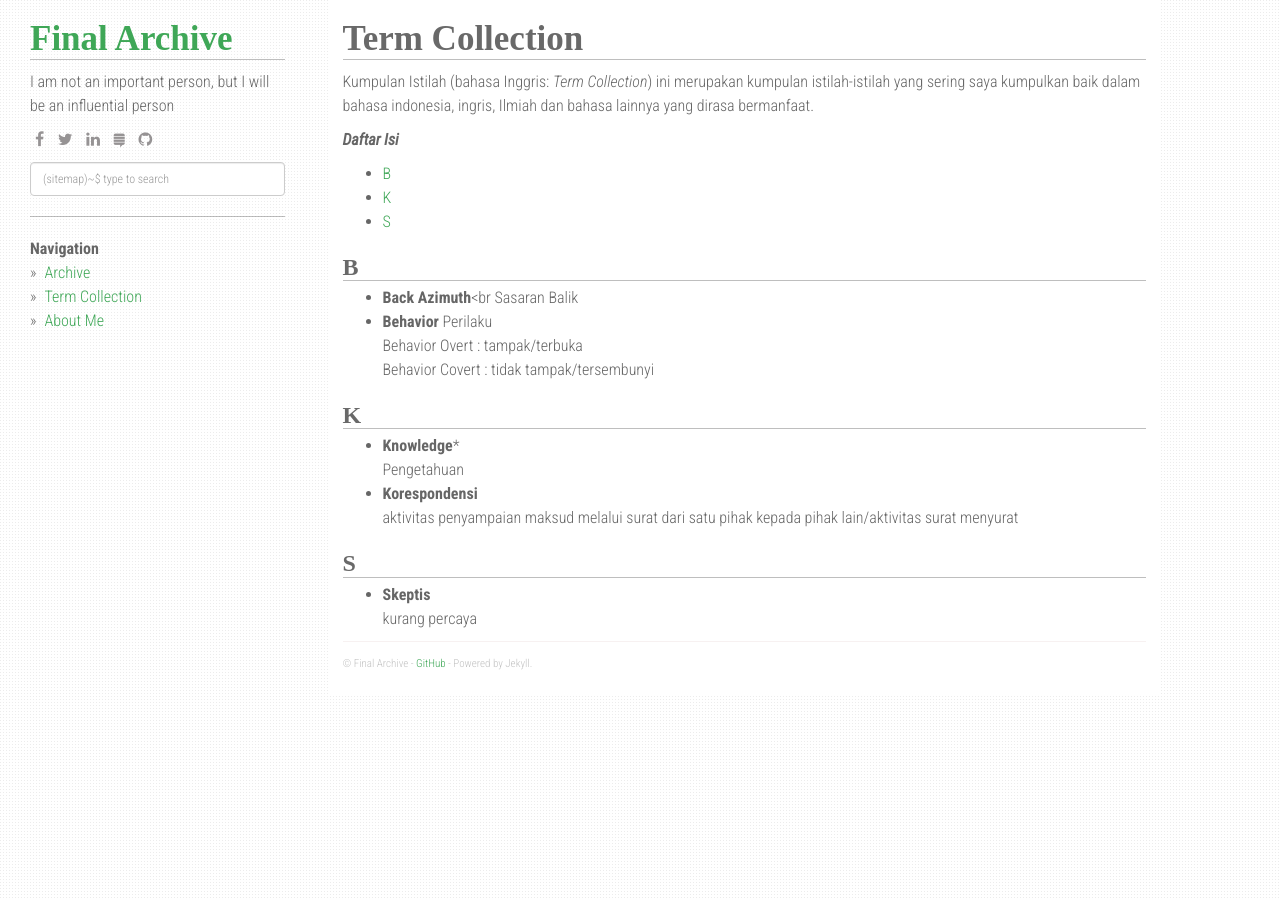
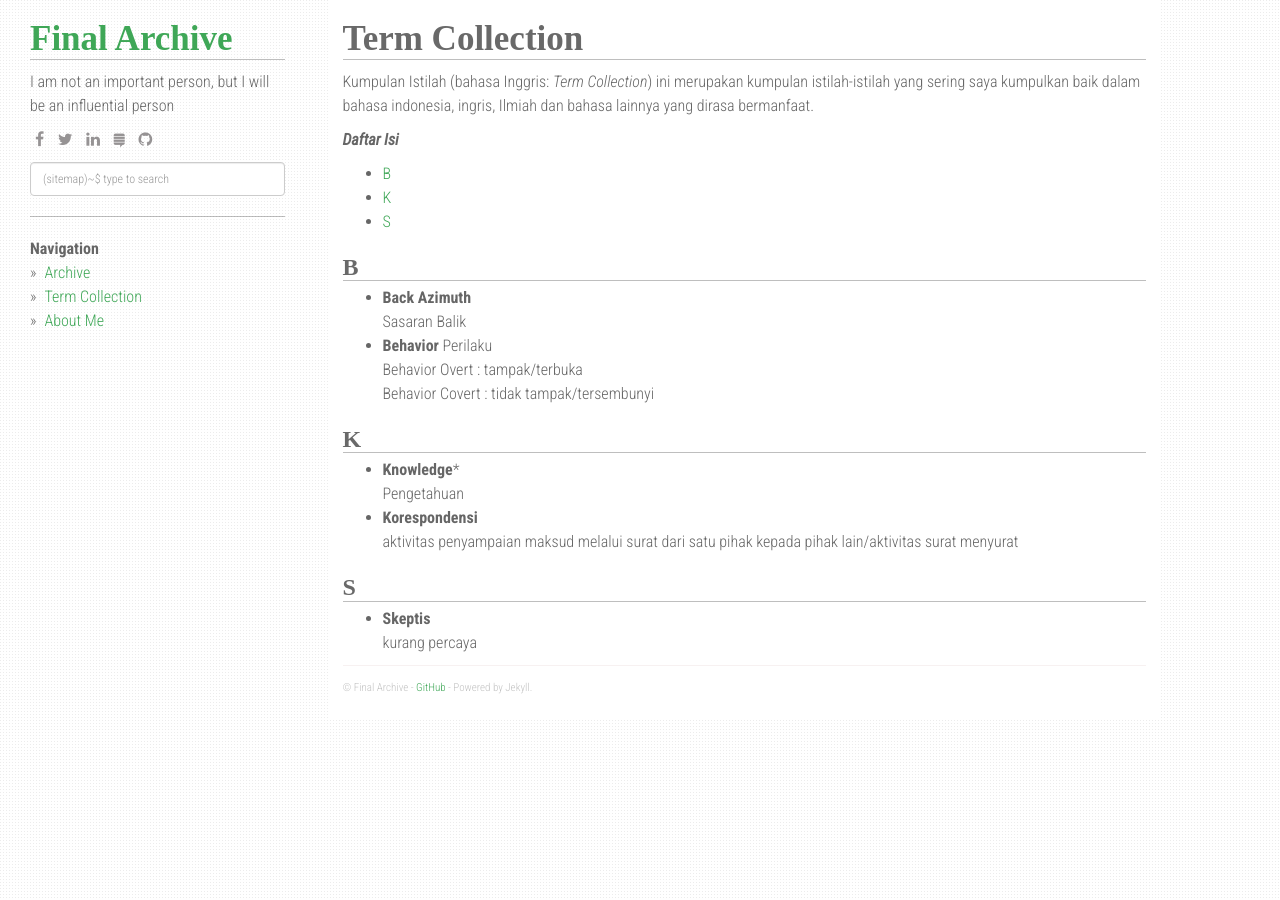
Before and after one commit to finalarchive/finalarchive.github.io, a Jekyll site: the page built from term.md, in a window 1280 px wide. Built offline with Jekyll 4.4.1, drawn with Linux system fonts in a browser that asks for light colours; nearby versions of some CDN libraries.

Commit message:
20201015

```diff
--- a/term.md
+++ b/term.md
@@ -13,7 +13,7 @@ Kumpulan Istilah (bahasa Inggris: *Term Collection*) ini merupakan kumpulan isti
 {:toc}
 
 ### B
-* **Back Azimuth**<br
+* **Back Azimuth**<br>
   Sasaran Balik
 * **Behavior**
   Perilaku<br>
```
